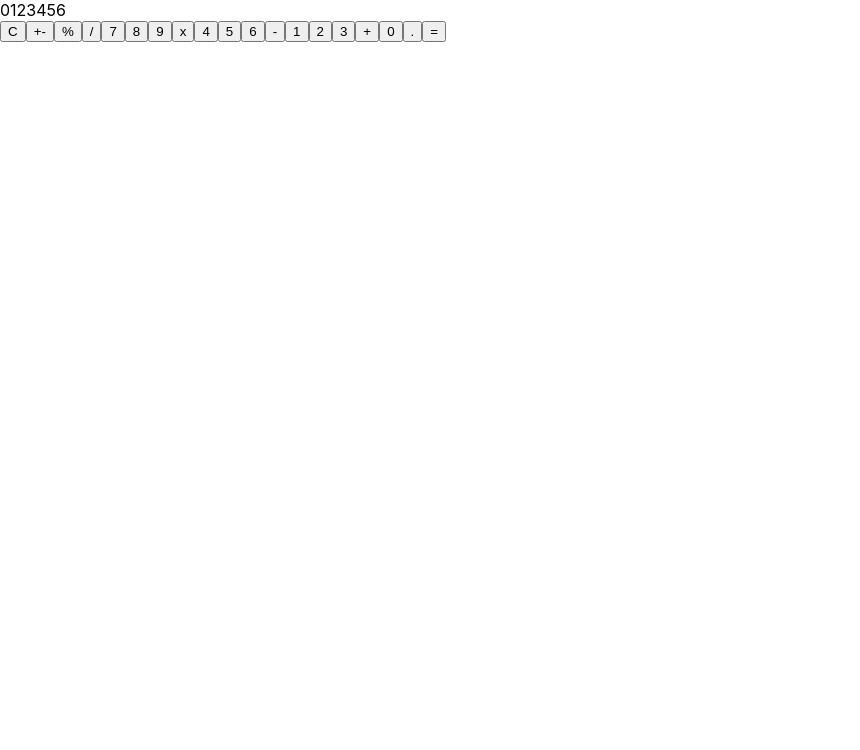
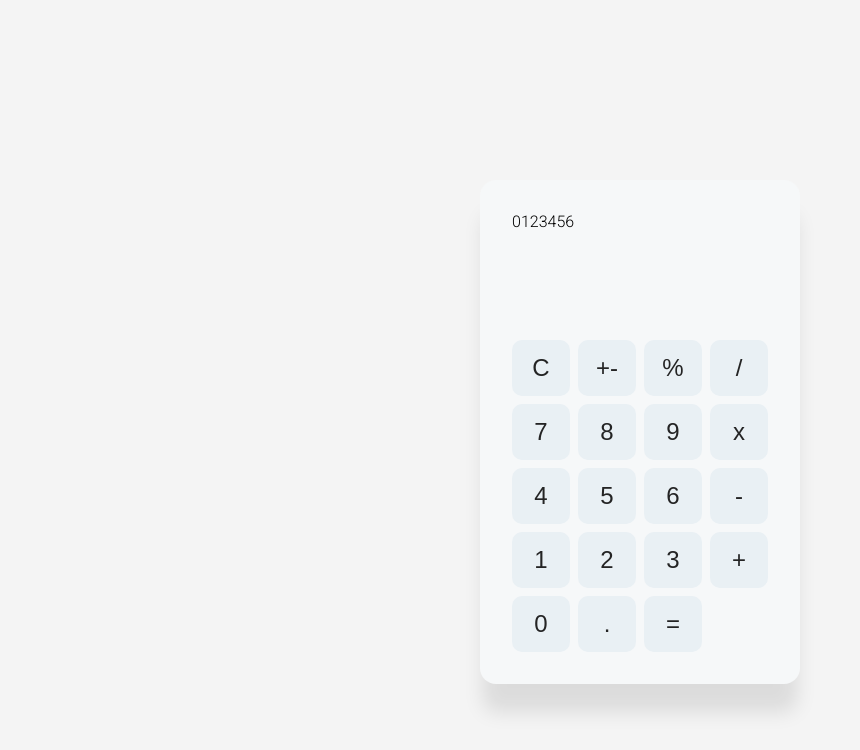
Before and after one commit to Anuththiga/React-Calculator, a React (Create React App) app: page / in a window 1280 px wide. Shown: the top 750 px of the page, without its empty margins (0-860 px from the left). Built offline with nearby package versions, Linux system fonts and the light colour scheme.

Commit message:
styles included

```diff
--- a/src/index.css
+++ b/src/index.css
@@ -1,13 +1,58 @@
-body {
+@import url('https://fonts.googleapis.com/css2?family=Roboto:wght@300&display=swap');
+
+* {
   margin: 0;
-  font-family: -apple-system, BlinkMacSystemFont, 'Segoe UI', 'Roboto', 'Oxygen',
-    'Ubuntu', 'Cantarell', 'Fira Sans', 'Droid Sans', 'Helvetica Neue',
-    sans-serif;
-  -webkit-font-smoothing: antialiased;
-  -moz-osx-font-smoothing: grayscale;
+  padding: 0;
+  box-sizing: border-box;
 }
 
-code {
-  font-family: source-code-pro, Menlo, Monaco, Consolas, 'Courier New',
-    monospace;
+body {
+  height: 100vh;
+  background: #f4f4f4;
+  display: flex;
+  align-items: center;
+  justify-content: center;
+  font-family: 'Roboto', sans-serif;
 }
+
+.screen {
+  height: 4rem;
+  margin-bottom: 4rem;
+}
+
+.wrapper {
+  background: #f6f8f9;
+  width: 20rem;
+  padding: 2rem;
+  margin-top: 4rem;
+  border-radius: 1rem;
+  box-shadow: 0px 31px 20px -3px rgba(0,0,0,0.1);
+}
+
+.buttonBox {
+  display: grid;
+  grid-template-columns: repeat(4, 1fr);
+  gap: .5rem;
+}
+
+.button {
+  background: #e9f0f4;
+  height: 3.5rem;
+  padding: 10px;
+  border-radius: 10px;
+  display: flex;
+  align-items: center;
+  justify-content: center;
+  cursor: pointer;
+  color: #242424;
+  border: none;
+  font-size: 1.5rem;
+}
+
+.button:hover {
+  border: 2px dotted #242424;
+}
+
+.equals {
+
+}
```
